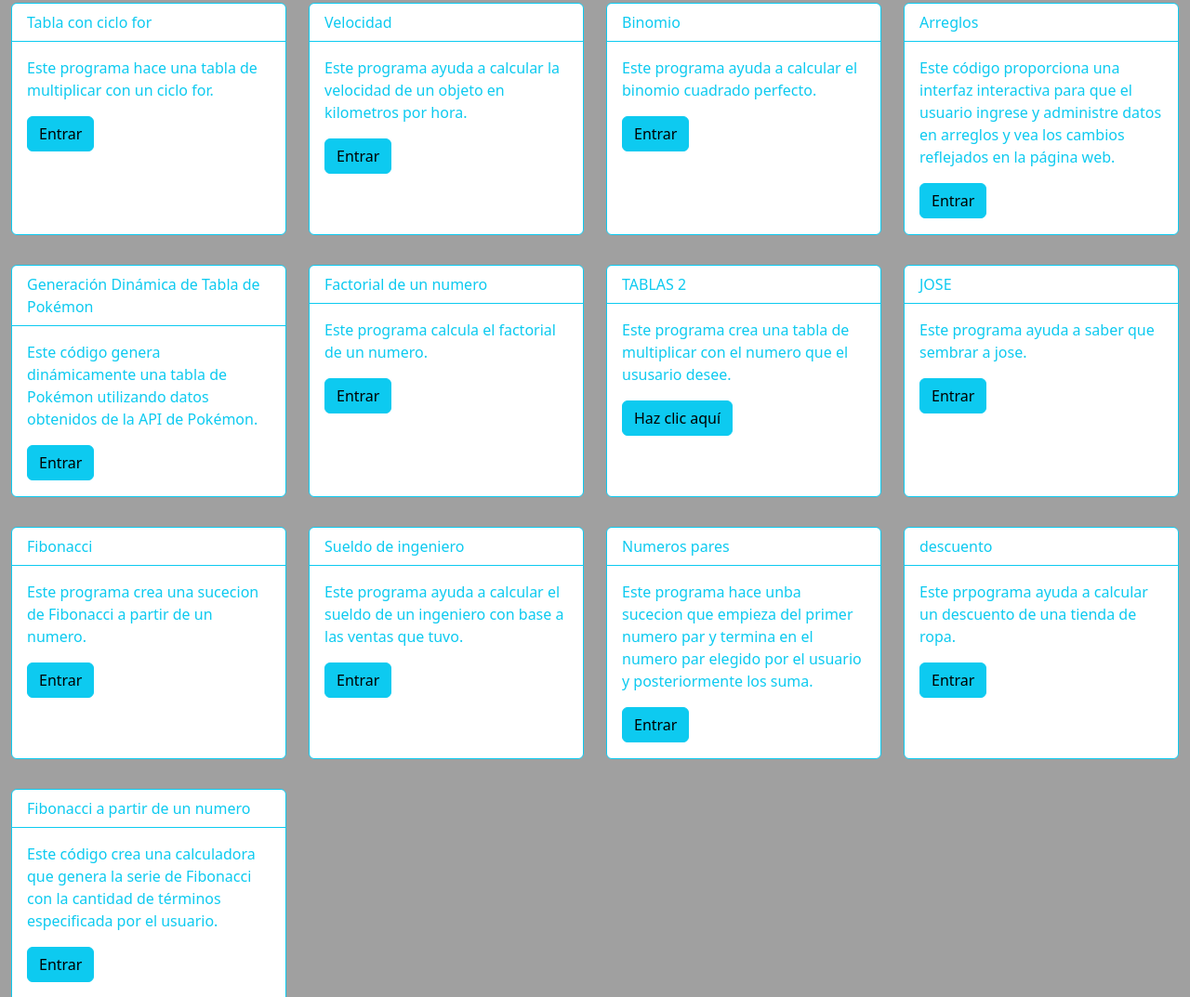
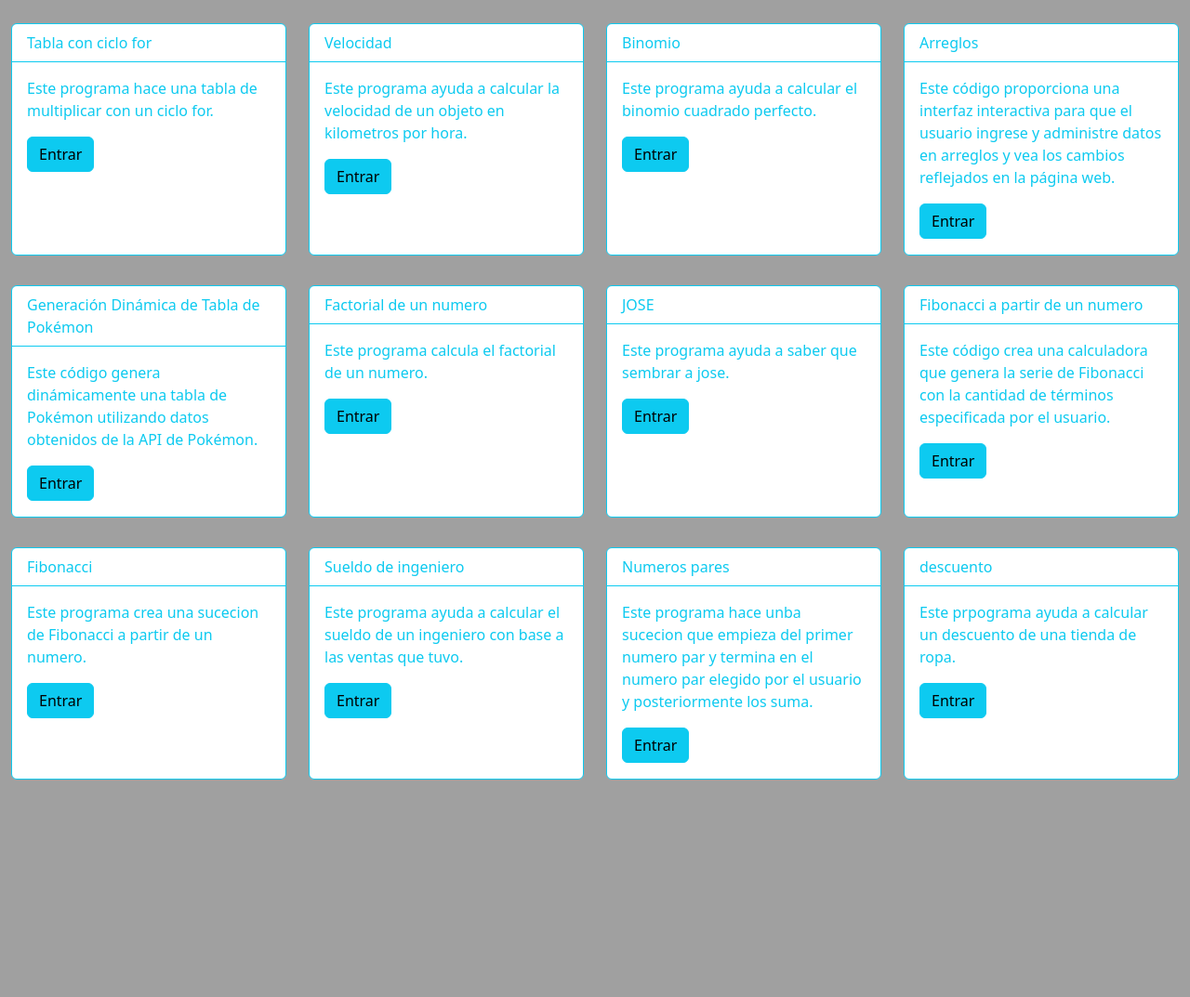
Before and after one commit to JaredMendez12/Portafolio, a plain HTML site: page index.html in a window 1280 px wide. Shown: the part 1223-2296 px from the top of the page at 93% size. After the commit the page ends 2078 px from the top, so only its background shows below. Drawn offline with nearby package versions, Linux system fonts and the light colour scheme.

Commit message:
Add files via upload

```diff
--- a/index.html
+++ b/index.html
@@ -26,11 +26,9 @@
 
 <body>
 
-    <nav class="navbar navbar-expand-lg justify-content-center">
-        <a class="navbar-brand mx-auto  text-white" href="#"><h1>PORTAFOLIO DE EVIDENCIAS DEL ALUMNO JARED MENDEZ VALENCIA</h1></a>
-    </nav>
+    <div class="container-fluid">
+        <div class="mx-auto"><h1>PORTAFOLIO DE EVIDENCIAS</h1><br> ALUMNO: JARED MENDEZ VALENCIA</div>
 
-    <div class="container-fluid">
 
         <div class="row mt-3">
             <div class="col-md-3">
@@ -134,7 +132,7 @@
                     <div class="card-header bg-transparent border-info text-info">TABLAS 2</div>
                     <div class="card-body text-info">
                         <p class="card-text">Este programa crea una tabla de multiplicar con el numero que el ususario desee.</p>
-                        <a href="#" class="btn btn-info">Haz clic aquí</a>
+                        <a href="multi/index.html" class="btn btn-info">Haz clic aquí</a>
                     </div>
                 </div>
             </div>
@@ -226,6 +224,8 @@
                 </div>
             </div>
         </div>
+
+
         <div class="row mt-3">
             <div class="col-md-3">
                 <div class="card border-info mb-3" style="height: 250px;">
@@ -247,15 +247,6 @@
             </div>
             <div class="col-md-3">
                 <div class="card border-info mb-3" style="height: 250px;">
-                    <div class="card-header bg-transparent border-info text-info">TABLAS 2</div>
-                    <div class="card-body text-info">
-                        <p class="card-text">Este programa crea una tabla de multiplicar con el numero que el ususario desee.</p>
-                        <a href="#" class="btn btn-info">Haz clic aquí</a>
-                    </div>
-                </div>
-            </div>
-            <div class="col-md-3">
-                <div class="card border-info mb-3" style="height: 250px;">
                     <div class="card-header bg-transparent border-info text-info ">JOSE</div>
                     <div class="card-body text-info">
                         <p class="card-text">Este programa ayuda a saber que sembrar a jose.</p>
@@ -263,7 +254,17 @@
                     </div>
                 </div>
             </div>
+            <div class="col-md-3">
+                <div class="card border-info mb-3" style="height: 250px;">
+                    <div class="card-header bg-transparent border-info text-info">Fibonacci a partir de un numero</div>
+                    <div class="card-body text-info">
+                        <p class="card-text">Este código crea una calculadora que genera la serie de Fibonacci con la cantidad de términos especificada por el usuario.</p>
+                        <a href="fibonacci2/ejercicio11.html" class="btn btn-info">Entrar</a>
+                    </div>
+                </div>
+            </div>
         </div>
+
 
         <div class="row mt-3">
             <div class="col-md-3">
@@ -302,19 +303,9 @@
                     </div>
                 </div>
             </div>
+
         </div>
 
-        <div class="row mt-3">
-            <div class="col-md-3">
-                <div class="card border-info mb-3" style="height: 250px;">
-                    <div class="card-header bg-transparent border-info text-info">Fibonacci a partir de un numero</div>
-                    <div class="card-body text-info">
-                        <p class="card-text">Este código crea una calculadora que genera la serie de Fibonacci con la cantidad de términos especificada por el usuario.</p>
-                        <a href="fibonacci2/ejercicio11.html" class="btn btn-info">Entrar</a>
-                    </div>
-                </div>
-            </div>
-        </div>
 
     </div>
 </body>
```
